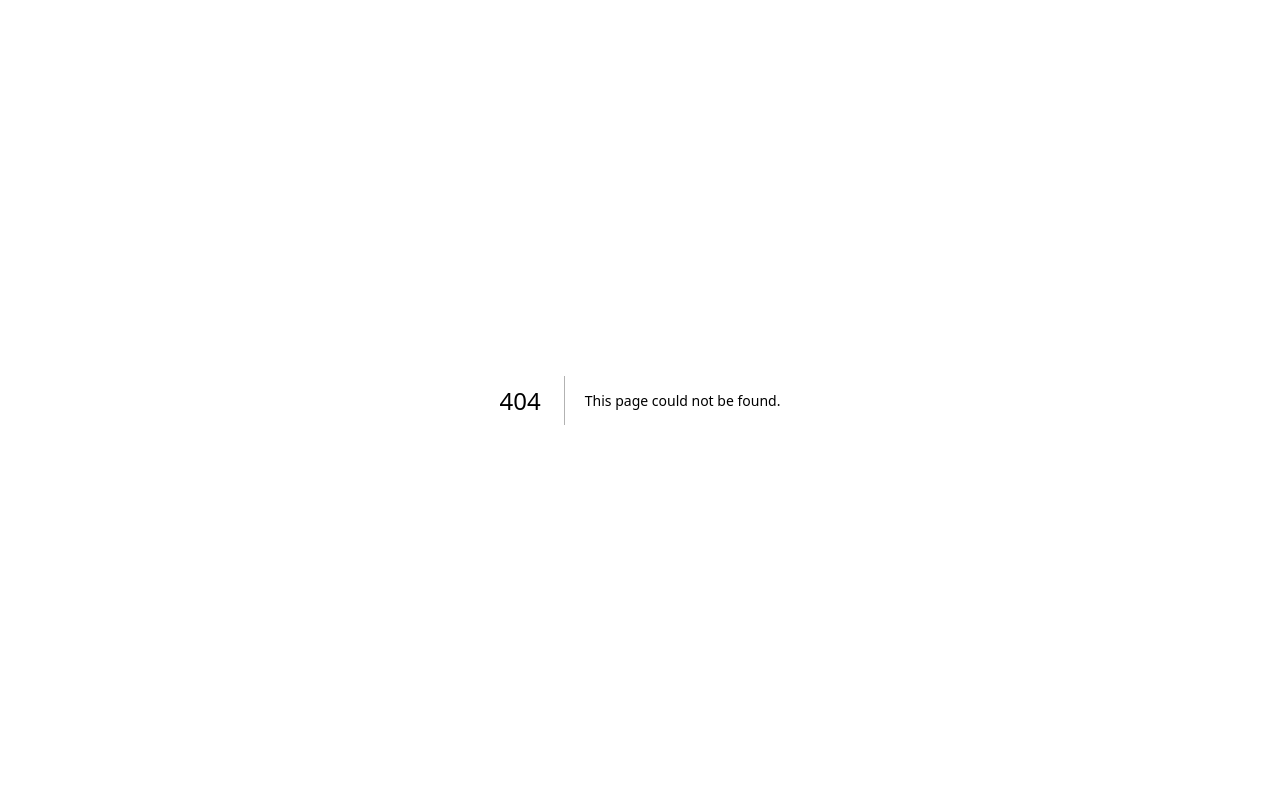
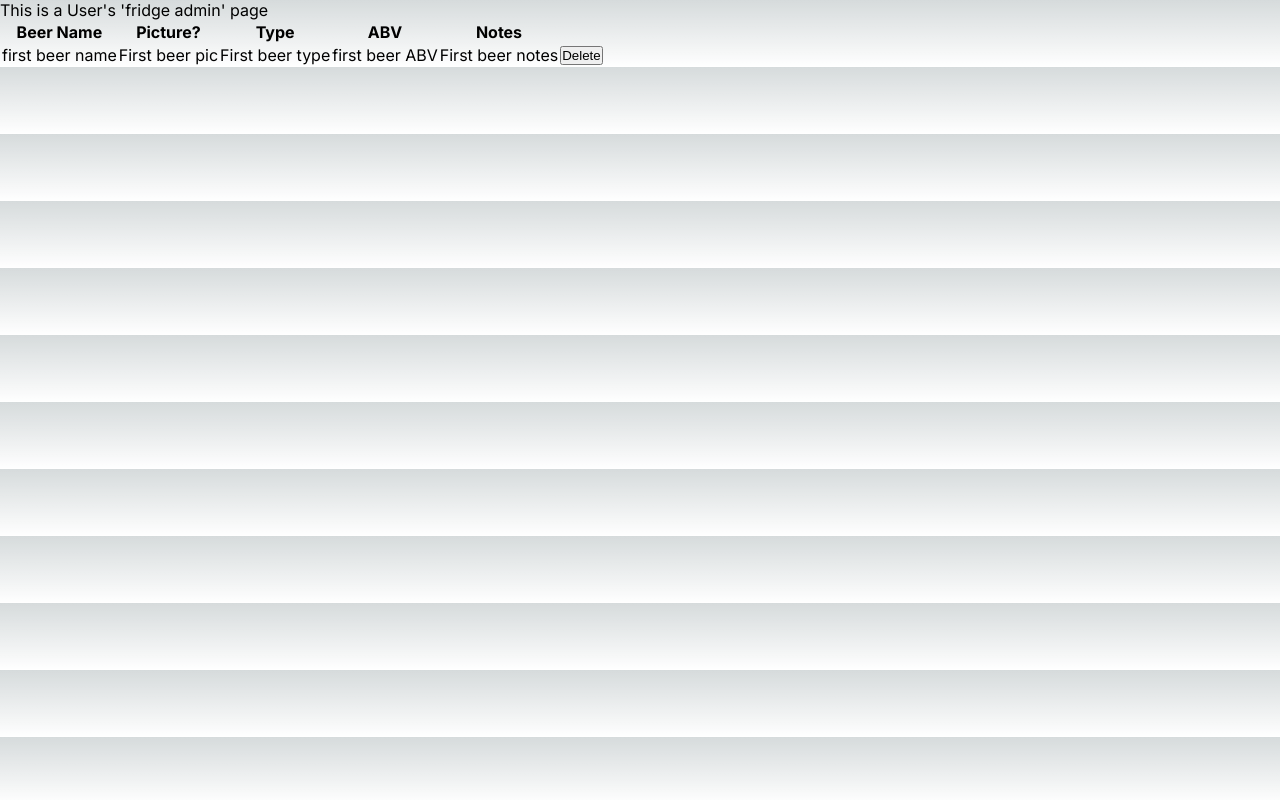
Before and after one commit to drbrgo/GACK-PROJECT-1, a Next.js app in the folder src/front_end/: page /user/fridge in a window 1280 px wide. Before the commit this address had no page. Built offline with nearby package versions, Linux system fonts and the light colour scheme.

Commit message:
Created DTO, moved fridge and fridge/guest into user

```diff
--- a/src/front_end/app/components/fridge-admin/FridgeAdmin.js
+++ b/src/front_end/app/components/fridge-admin/FridgeAdmin.js
@@ -6,18 +6,26 @@
 
 
 
-    const handleSubmit = (event) => {
+    const handleSubmit = async(event) => {
         event.preventDefault();
 
         const data={
             // Will this need to be where we edit beers? Delete beers here?
         }
-        //the below is wrong. Should be fetching from MySQL if possible, not Intellij
         // window.addEventListener("load", function() {
         //     fetch(webUrl + "/admin/" + fridgeId).then(function(response){
         //         console.log(response);
         //     });
         // });
+        //The below may only be needed for form submission
+        // await fetch(webUrl + "/fridge/{fridgeid}", {
+        //     method: "GET",
+        //     headers: {
+        //         "Content-Type": "application/json"
+        //     },
+        //     body: JSON.stringify(data),
+        // })
+
     }
     return(
         <>
@@ -36,9 +44,15 @@
                 <th>Notes</th>
             </tr>
             <tr>
-                <th></th>
+                <td>first beer name</td>
+                <td>First beer pic</td>
+                <td>First beer type</td>
+                <td>first beer ABV</td>
+                <td>First beer notes</td>
+                <button>Delete</button>
             </tr>
             </table>
+
 
         </div>
         </>
```
Also changed, not shown: src/front_end/app/user/fridge/guest/page.js (renamed from src/front_end/app/fridge/page.js), src/front_end/app/user/fridge/page.js (renamed from src/front_end/app/fridge/adminfridge/page.js), 1 other file (tests, documents, lock files or other folders).
